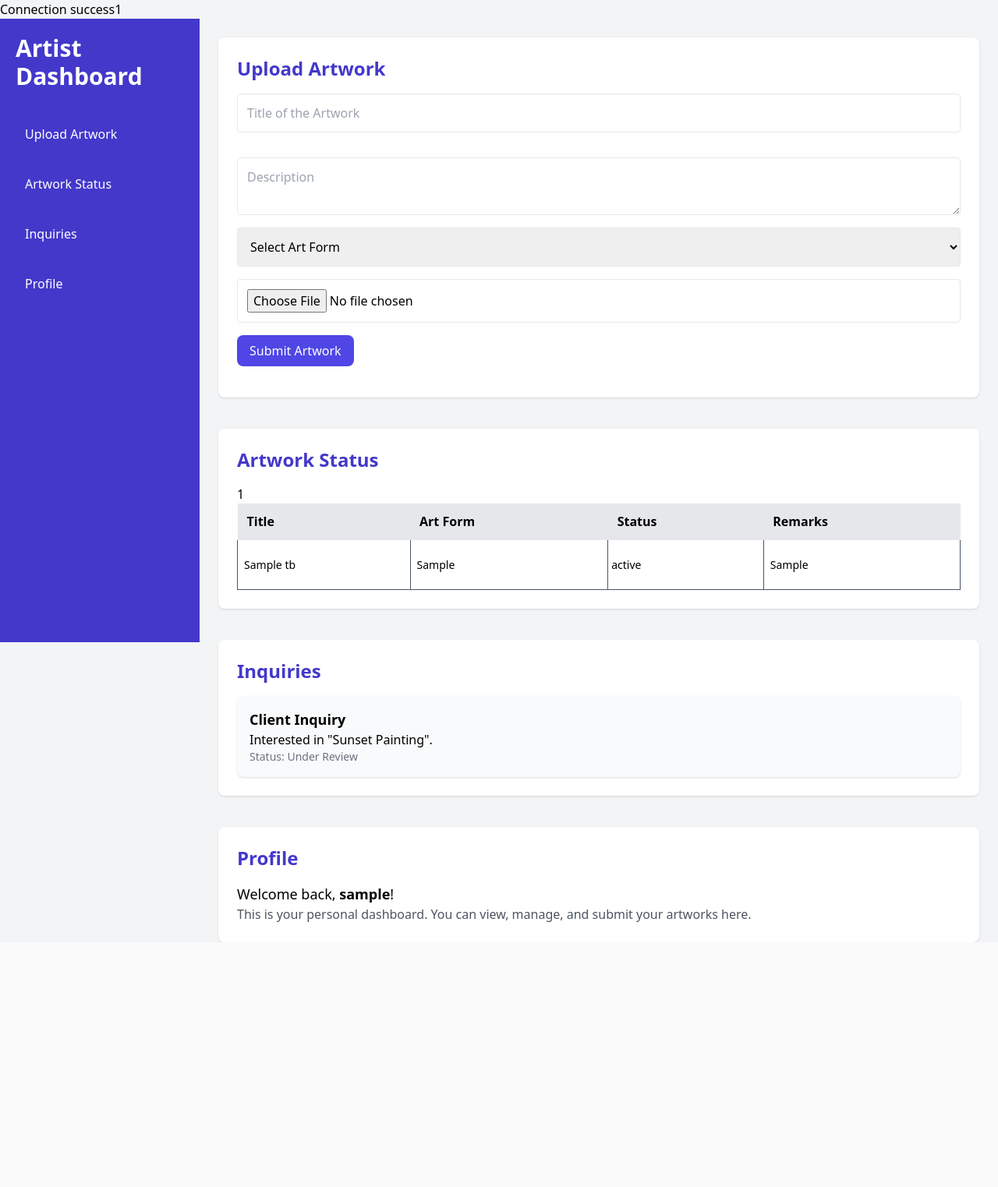
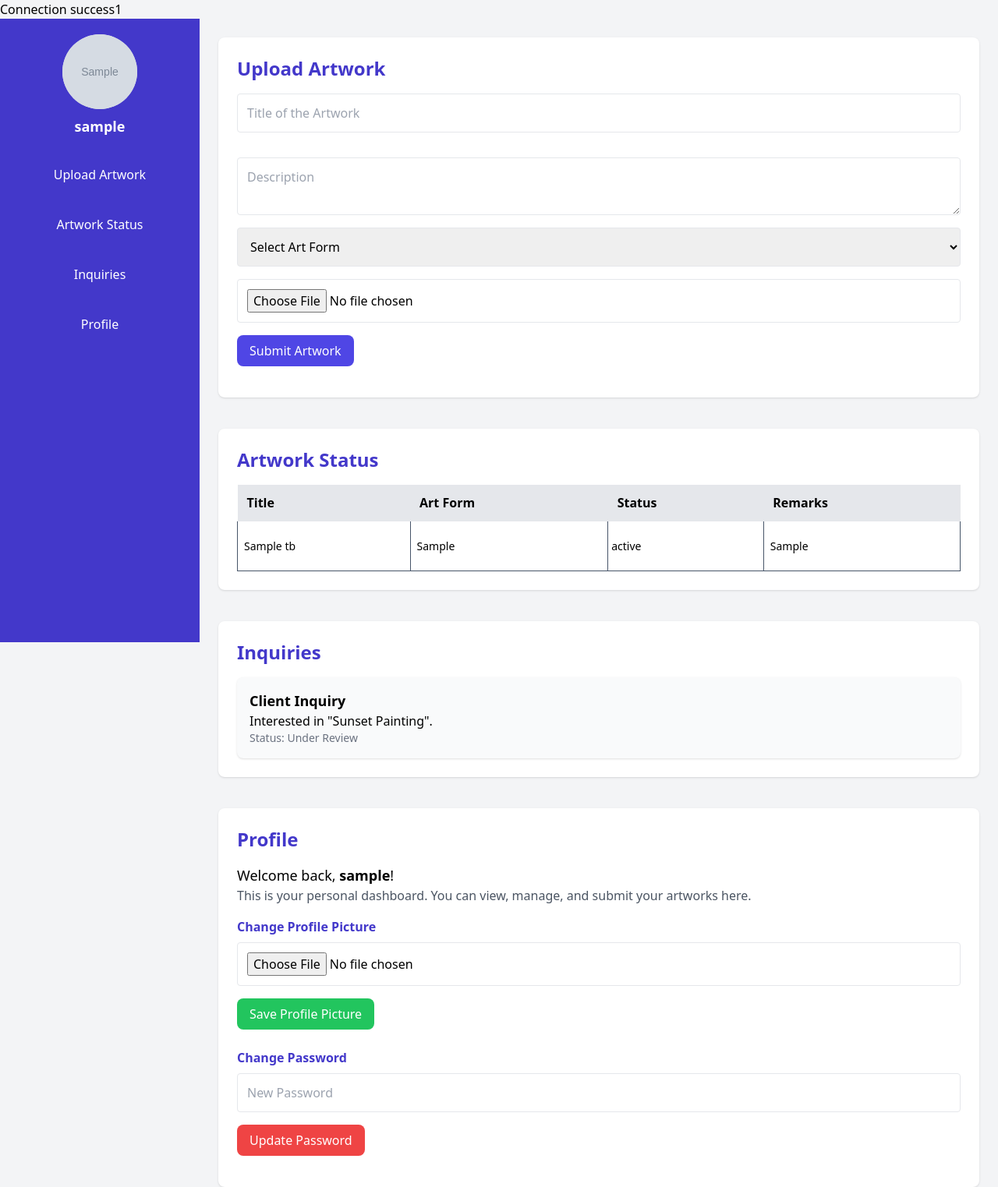
Before and after one commit to Sanjit-Thapa/Project-V, a PHP site: page /ArtistView.php in a window 1280 px wide. Shown: the whole page at 78% size. Before the commit the page ends 1209 px from the top, so only its background shows below. Run offline with PHP 8.4, Linux system fonts and the light colour scheme; the visitor is signed in with stand-in values (Sample User, id 1); tables that the repository leaves empty or names only in its code hold one stand-in row (values such as "Sample post"); grey boxes marked "Sample" are stand-in pictures.

Commit message:
some changes in the profile picture upload field

```diff
--- a/public/ArtStatus.php
+++ b/public/ArtStatus.php
@@ -99,7 +99,7 @@
 
                         // Remarks (Text area for input)
                         echo "<td class='p-2 border border-slate-600'>
-                                <textarea name='Remarks' class='w-full h-16 border rounded-md p-1 text-sm' placeholder='Enter remarks...'>" . htmlspecialchars($row['Remarks']) . "</textarea>
+                                <textarea  name='Remarks' class='w-full h-16 border rounded-md p-1 text-sm' placeholder='Enter remarks...' require!>" . htmlspecialchars($row['Remarks']) . "</textarea>
                               </td>";
 
                         // Action buttons (Centered)
--- a/public/ArtistView.php
+++ b/public/ArtistView.php
@@ -7,7 +7,7 @@ require "connection.php";
     $id = $_SESSION['artist_id'];
     echo $id;
 
-    $sqlSel = "select Username,Artistmail from artistsignup_tb where Artist_Id = ?";
+    $sqlSel = "select ArtistProfile,Username,Artistmail from artistsignup_tb where Artist_Id = ?";
 
      $stm = mysqli_prepare($conn,$sqlSel);
 
@@ -23,6 +23,60 @@ require "connection.php";
 
         $username = $row['Username'];
         $ArtistEmail = $row['Artistmail'];
+        $ProfilePic = $row['ArtistProfile'];
+    }
+
+    //changing or uploading the profile picture
+    if(isset($_POST['profilePic'])){
+        if(isset($_FILES['profile_picture']))
+        {
+            $fileTempName = $_FILES['profile_picture']['tmp_name']; // Temp file path
+            $filename = uniqid() . '_' . $_FILES['profile_picture']['name']; // Unique file name
+            $fileError = $_FILES['profile_picture']['error'];
+
+            if($fileError===0)
+            {
+                $filedest = './Assets/ArtistProfile/' . $filename; // Set the destination path
+
+                if(move_uploaded_file($fileTempName,$filedest))
+                {
+                    echo "Profile uploaded success";
+
+                    //updation of the profile picture
+
+                    $sqlProf = "UPDATE artistsignup_tb SET ArtistProfile = ? WHERE Artist_id = ?";
+
+                    //preparing the statement
+
+                    $stm = $conn->prepare($sqlProf);
+
+                    //binding the statements
+
+                    $stm->bind_param('si',$filedest,$id);
+
+                    //execution of the statement
+
+                    if($stm->execute()===true)
+                    {
+                        echo "Profile picture of the artist is successfully updated";
+                    }
+                    else{
+                        echo "The profile picture of the artist is not updated";
+                    }
+
+                }
+                else{
+                    echo "The file couldnt be moved from the temp to the permanent destination";
+                }
+            }
+            else{
+                echo "the file is not updated";
+            }
+
+        }
+        else{
+            echo "the button for the upload is not pressed";
+        }
     }
 
     //now uploading the datas related with the Artists respectively...
@@ -80,7 +134,6 @@ require "connection.php";
 ?>
 
 
-
 <!DOCTYPE html>
 <html lang="en">
 <head>
@@ -91,11 +144,25 @@ require "connection.php";
 </head>
 <body class="bg-gray-100 min-h-screen flex flex-col">
 
-    <!-- Sidebar -->
+    <!-- <?php
+    // Assume $username contains the artist's username, and $profilePicturePath contains the profile picture path
+    //$username = "ArtistName";  // Replace with actual PHP variable for username
+    //$profilePicturePath = "./Assets/ArtistProfile/placeholder.jpg";  // Replace with actual profile picture path
+    ?> -->
+
+    <!-- Sidebar with Profile -->
     <div class="flex flex-col md:flex-row h-full">
-        <nav class="bg-indigo-700 text-white w-full md:w-1/4 lg:w-1/5 p-5">
-            <h2 class="text-3xl font-bold mb-8">Artist Dashboard</h2>
-            <ul class="space-y-4">
+        <!-- Sidebar Navigation -->
+        <nav class="bg-indigo-700 text-white w-full md:w-1/4 lg:w-1/5 p-5 flex flex-col items-center">
+            <div class="mb-6 text-center">
+                <!-- Profile Picture -->
+                <div class="w-24 h-24 rounded-full bg-gray-200 overflow-hidden mb-2">
+                    <img src="<?php echo $ProfilePic; ?>" alt="Profile Picture" class="w-full h-full object-cover">
+                </div>
+                <!-- Username Display -->
+                <p class="text-lg font-semibold"><?php echo $username; ?></p>
+            </div>
+            <ul class="space-y-4 text-center">
                 <li><a href="#upload" class="block hover:bg-indigo-500 p-3 rounded-lg">Upload Artwork</a></li>
                 <li><a href="#status" class="block hover:bg-indigo-500 p-3 rounded-lg">Artwork Status</a></li>
                 <li><a href="#inquiries" class="block hover:bg-indigo-500 p-3 rounded-lg">Inquiries</a></li>
@@ -103,22 +170,19 @@ require "connection.php";
             </ul>
         </nav>
 
-        <!-- Main Content -->
+        <!-- Main Content Area -->
         <main class="flex-1 p-6 space-y-10">
             <!-- Upload Artwork Section -->
             <section id="upload" class="bg-white shadow rounded-lg p-6">
                 <h3 class="text-2xl font-bold mb-4 text-indigo-700">Upload Artwork</h3>
                 <form action="ArtistView.php" method="post" class="space-y-4" enctype="multipart/form-data">
                     <input type="text" placeholder="Title of the Artwork" class="w-full border rounded p-3 mb-4 focus:outline-none focus:ring-2 focus:ring-indigo-300" name="Title">
-
                     <textarea placeholder="Description" class="w-full border rounded p-3 mb-4 focus:outline-none focus:ring-2 focus:ring-indigo-300" name="description"></textarea>
-
                     <select class="w-full border rounded p-3 mb-4 focus:outline-none focus:ring-2 focus:ring-indigo-300" name="artform">
                         <option>Select Art Form</option>
                         <option>Painting</option>
                         <option>Sculpture</option>
                         <option>Digital Art</option>
-                        <!-- Add other art forms as needed -->
                     </select>
                     <input type="file" name="img" id="img" accept="image/*" class="w-full border rounded p-3 mb-4 cursor-pointer focus:outline-none">
                     <button class="bg-indigo-600 text-white px-4 py-2 rounded-lg hover:bg-indigo-800 transition" name="submit">Submit Artwork</button>
@@ -138,54 +202,25 @@ require "connection.php";
                         </tr>
                     </thead>
                     <tbody>
-                        <!-- Example row -->
                          <?php
                             $sqlSel = "select ArtTitle,ArtForm,Status,Remarks from artistview_tb where Artistid = ?";
-
                             $stm = $conn->prepare($sqlSel);
-
-                             $stm->bind_param('i',$id);
-                            echo $id;
-
+                            $stm->bind_param('i', $id);
                             $result = $stm->execute();
 
-                            if($result)
-                            {
+                            if ($result) {
                                 $result = $stm->get_result();
-                                while($row =mysqli_fetch_assoc($result))
-                                {
-                                    // $title = $row['ArtTitle'];
-                                    // $artform = $row['ArtForm'];
-                                    // $status = $row['Status'];
-                                    // $remarks = $row['Remarks'];
-
-
+                                while ($row = mysqli_fetch_assoc($result)) {
                                     echo "<tr class='border-b hover:bg-gray-100'>";
-
-
-                                    // Art Title, Description, Art Form
                                     echo "<td class='p-2 text-sm border border-slate-600 break-words max-w-xs overflow-hidden'>" . htmlspecialchars($row['ArtTitle']) . "</td>";
                                     echo "<td class='p-2 text-sm border border-slate-600 break-words max-w-xs overflow-hidden'>" . htmlspecialchars($row['ArtForm']) . "</td>";
-                                    echo "<td class='p-1 text-sm border border-slate-600 break-words max-w-xs overflow-hidden h-16'>" . htmlspecialchars($row['Status']) . "</td>"; // Smaller height
+                                    echo "<td class='p-1 text-sm border border-slate-600 break-words max-w-xs overflow-hidden h-16'>" . htmlspecialchars($row['Status']) . "</td>";
                                     echo "<td class='p-2 text-sm border border-slate-600 break-words max-w-xs overflow-hidden'>" . htmlspecialchars($row['Remarks']) . "</td>";
-
-
                                 }
+                            } else {
+                                echo "<tr><td colspan='4' class='p-3 text-center'>The query did not execute.</td></tr>";
                             }
-                            else{
-                                echo "The query is not executed";
-                            }
-
-
-
                          ?>
-                        <!-- <tr>
-                            <td class="p-3 border-b">Sunset Painting</td>
-                            <td class="p-3 border-b">Painting</td>
-                            <td class="p-3 border-b text-yellow-500">Pending</td>
-                            <td class="p-3 border-b">N/A</td>
-                        </tr> -->
-                        <!-- More rows dynamically added as necessary -->
                     </tbody>
                 </table>
             </section>
@@ -194,13 +229,11 @@ require "connection.php";
             <section id="inquiries" class="bg-white shadow rounded-lg p-6">
                 <h3 class="text-2xl font-bold mb-4 text-indigo-700">Inquiries</h3>
                 <ul class="space-y-4">
-                    <!-- Example Inquiry -->
                     <li class="p-4 bg-gray-50 rounded-lg shadow">
                         <h4 class="font-bold text-lg">Client Inquiry</h4>
                         <p>Interested in "Sunset Painting".</p>
                         <p class="text-sm text-gray-500">Status: Under Review</p>
                     </li>
-                    <!-- More inquiries as needed -->
                 </ul>
             </section>
 
@@ -209,6 +242,20 @@ require "connection.php";
                 <h3 class="text-2xl font-bold mb-4 text-indigo-700">Profile</h3>
                 <p class="text-lg">Welcome back, <strong><?php echo $username ?></strong>!</p>
                 <p class="text-gray-600">This is your personal dashboard. You can view, manage, and submit your artworks here.</p>
+
+                <!-- Change Profile Picture Form -->
+                <form action="ArtistView.php" method="post" enctype="multipart/form-data" class="mt-4">
+                    <label for="profilePictureInput" class="block text-indigo-700 font-semibold mb-2">Change Profile Picture</label>
+                    <input type="file" id="profilePictureInput" name="profile_picture" class="w-full border rounded p-3 mb-4 cursor-pointer focus:outline-none focus:ring-2 focus:ring-indigo-300"  accept="image/*">
+                    <button type="submit" name="profilePic" class="bg-green-500 text-white py-2 px-4 rounded-lg hover:bg-green-400 transition duration-300">Save Profile Picture</button>
+                </form>
+
+                <!-- Change Password Form -->
+                <form action="change_password.php" method="post" class="mt-6">
+                    <label for="newPassword" class="block text-indigo-700 font-semibold mb-2">Change Password</label>
+                    <input type="password" id="newPassword" name="new_password" placeholder="New Password" class="w-full border rounded p-3 mb-4 focus:outline-none focus:ring-2 focus:ring-indigo-300">
+                    <button type="submit" class="bg-red-500 text-white py-2 px-4 rounded-lg hover:bg-red-400 transition duration-300">Update Password</button>
+                </form>
             </section>
         </main>
     </div>
--- a/public/style.css
+++ b/public/style.css
@@ -795,6 +795,10 @@ video {
   height: 100vh;
 }
 
+.h-24 {
+  height: 6rem;
+}
+
 .max-h-full {
   max-height: 100%;
 }
```
Also changed, not shown: other parts of public/style.css (+10 -35 lines), public/Assets/ArtistProfile/672b982e3d956_imgDII.jpg (added), public/Assets/ArtistProfile/672b984a729a1_imgDII.jpg (added), public/Assets/ArtistProfile/672cba2be3b27_imgDII.jpg (added), public/Assets/ArtistProfile/672cbacb697a5_imgDII.jpg (added).
